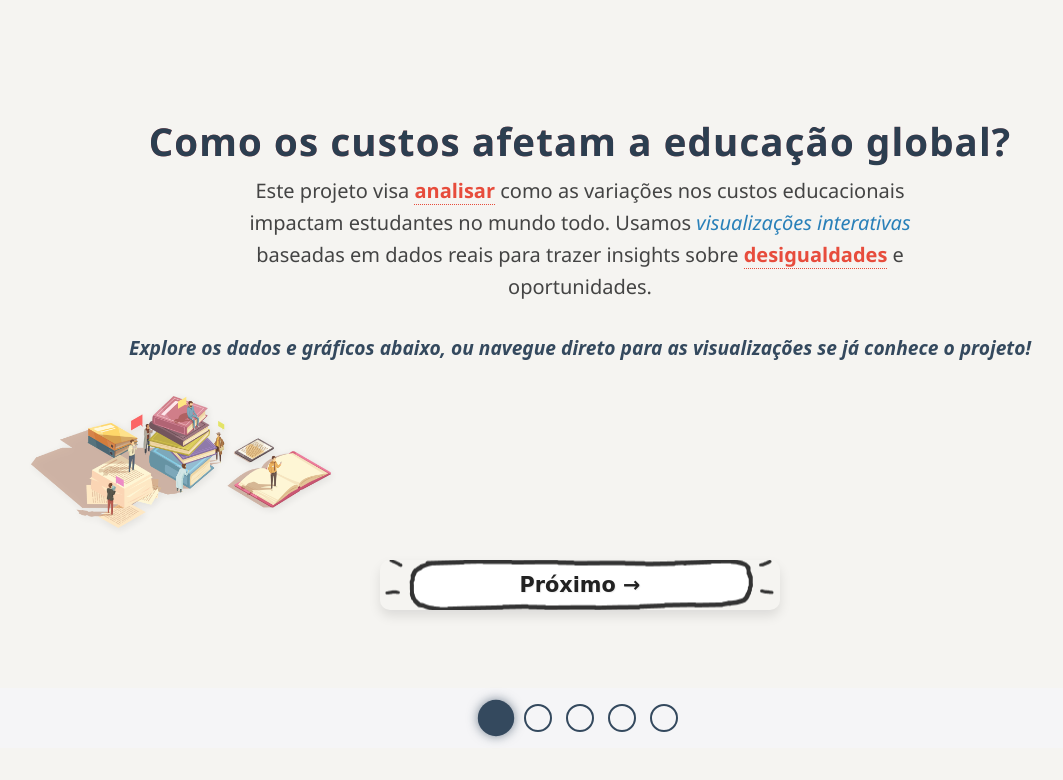
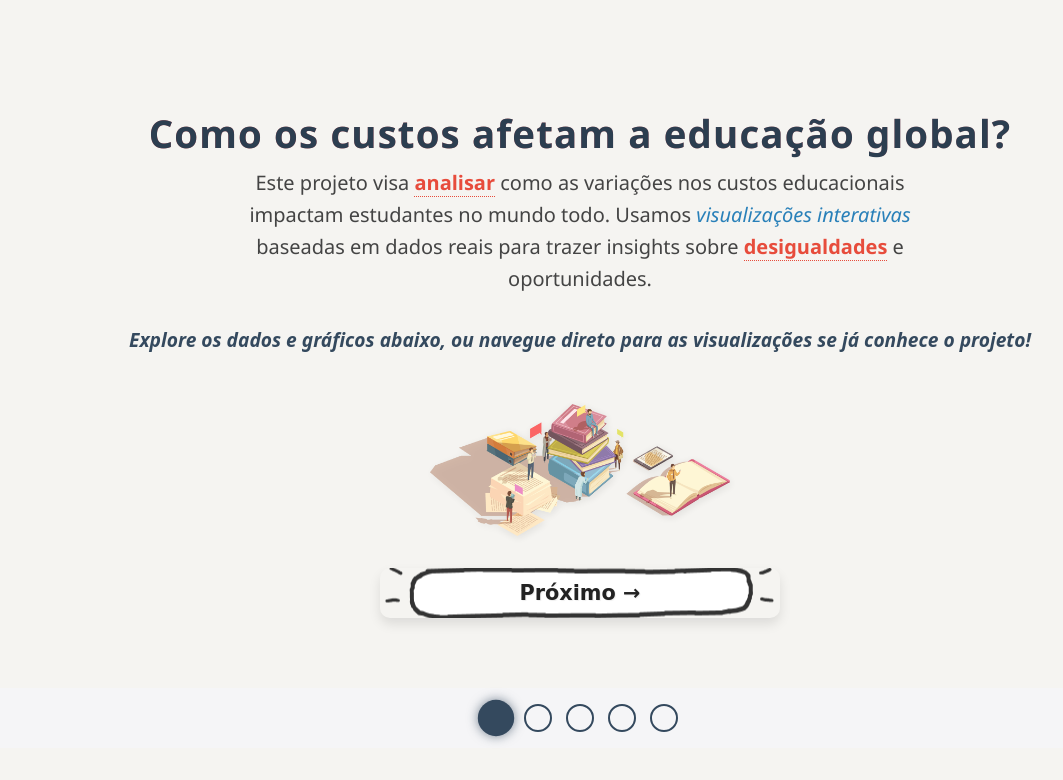
Before and after one commit to FGV-VIS-2025/final-project-internacionaleducation, a SvelteKit app: page / in a window 1280 px wide. Shown: the top 780 px of the page, without its empty margins (60-1123 px from the left). Built offline with nearby package versions, Linux system fonts and the light colour scheme.

Commit message:
imagem centralizada

```diff
--- a/src/routes/+page.svelte
+++ b/src/routes/+page.svelte
@@ -144,12 +144,14 @@
           Explore os dados e gráficos abaixo, ou navegue direto para as visualizações se já conhece o projeto!
         </p>
 
+        <div style="display: flex; justify-content: center;">
           <img
             src="images/educacao.png"
             alt="Ilustração sobre educação"
             class="illustration-below"
             in:fly={{ x: -100, duration: 800, delay: 500 }}
           />
+        </div>
 
         <button
           class="button"
```
Lines whose indentation alone changed are shown as unchanged.
